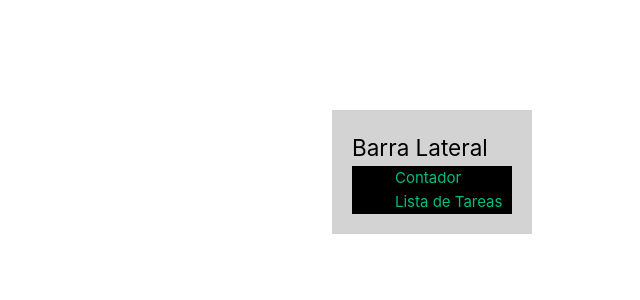
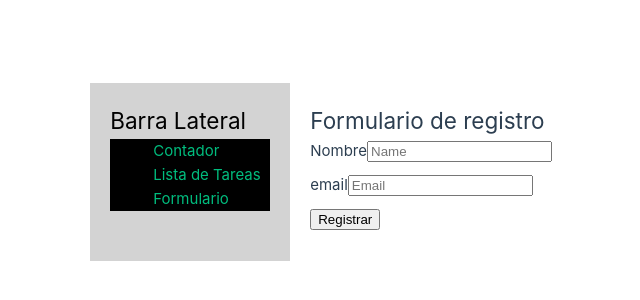
Before and after one commit to DanLM96/proyecto-vue, a Vue app: page /Registrar in a window 1280 px wide. Shown: the part 228-528 px from the top of the page, without its empty margins (68-708 px from the left). Built offline with nearby package versions, Linux system fonts and the light colour scheme.

Commit message:
Creacion de formulario y su validacion

```diff
--- a/index.html
+++ b/index.html
@@ -4,7 +4,7 @@
     <meta charset="UTF-8">
     <link rel="icon" href="/favicon.ico">
     <meta name="viewport" content="width=device-width, initial-scale=1.0">
-    <title>Vite App</title>
+    <title>My First App</title>
   </head>
   <body>
     <div id="app"></div>
--- a/package.json
+++ b/package.json
@@ -10,7 +10,9 @@
     "lint": "eslint . --fix"
   },
   "dependencies": {
+    "@vee-validate/yup": "^4.15.0",
     "pinia": "^2.3.0",
+    "vee-validate": "^4.15.0",
     "vue": "^3.5.13",
     "vue-router": "^4.5.0"
   },
--- a/src/components/Sidebar.vue
+++ b/src/components/Sidebar.vue
@@ -2,12 +2,9 @@
   <div class="sidebar">
     <h2>Barra Lateral</h2>
     <ul>
-      <li>
-        <router-link to="/Counter">Contador</router-link>
-      </li>
-      <li>
-        <router-link to="/TaskList">Lista de Tareas</router-link>
-      </li>
+      <li><router-link to="/Counter">Contador</router-link></li>
+      <li><router-link to="/TaskList">Lista de Tareas</router-link></li>
+      <li><router-link to="/Registrar">Formulario</router-link></li>
     </ul>
   </div>
 </template>
--- a/src/components/ListaDeTareas.vue
+++ b/src/modules/listaDeTareas/components/ListaDeTareas.vue
@@ -15,6 +15,7 @@
 import { ref } from "vue";
 const tareas = ref([]);
 const nuevaTarea = ref("");
+
 const addTask = () => {
   tareas.value.push(nuevaTarea.value);
   nuevaTarea.value = "";
--- /dev/null
+++ b/src/modules/registros/validationSchema.js
@@ -0,0 +1,6 @@
+import * as yup from 'yup'
+
+export const schema = yup.object({
+    name: yup.string().required(),
+    email: yup.string().email().required()
+});
--- a/src/router/index.js
+++ b/src/router/index.js
@@ -12,12 +12,17 @@ const router = createRouter({
     {
       path: '/Counter',
       name: 'Counter',
-      component: () => import('../components/Contador.vue'),
+      component: () => import('../modules/contador/components/Contador.vue'),
     },
     {
       path: '/TaskList',
       name: 'TaskList',
-      component: () => import('../components/ListaDeTareas.vue'),
+      component: () => import('../modules/listaDeTareas/components/ListaDeTareas.vue'),
+    },
+    {
+      path: '/Registrar',
+      name: 'Registrar',
+      component: () => import('../views/RegistrarView.vue'),
     },
   ],
 })
--- /dev/null
+++ b/src/views/RegistrarView.vue
@@ -0,0 +1,35 @@
+<template>
+  <div>
+    <h2>Formulario de registro</h2>
+    <Form :validation-schema="schema" @submit="validarFormulario">
+      <div class="form">
+        <label for="name">Nombre</label>
+        <Field id="name" name="name" type="text" placeholder="Name" />
+        <ErrorMessage name="name"></ErrorMessage>
+      </div>
+      <div class="form">
+        <label for="email">email</label>
+        <Field id="email" name="email" type="email" placeholder="Email" />
+        <ErrorMessage name="email"></ErrorMessage>
+      </div>
+      <div class="form">
+        <button type="submit">Registrar</button>
+      </div>
+    </Form>
+  </div>
+</template>
+
+<script setup>
+import { Form, Field, ErrorMessage } from "vee-validate";
+import { schema } from "../modules/registros/validationSchema";
+
+const validarFormulario = (values) => {
+  alert("Formulario enviado");
+};
+</script>
+
+<style scoped>
+.form {
+  margin-bottom: 10px;
+}
+</style>
```
Also changed, not shown: src/modules/contador/components/Contador.vue (renamed from src/components/Contador.vue), 1 other file (tests, documents, lock files or other folders).
